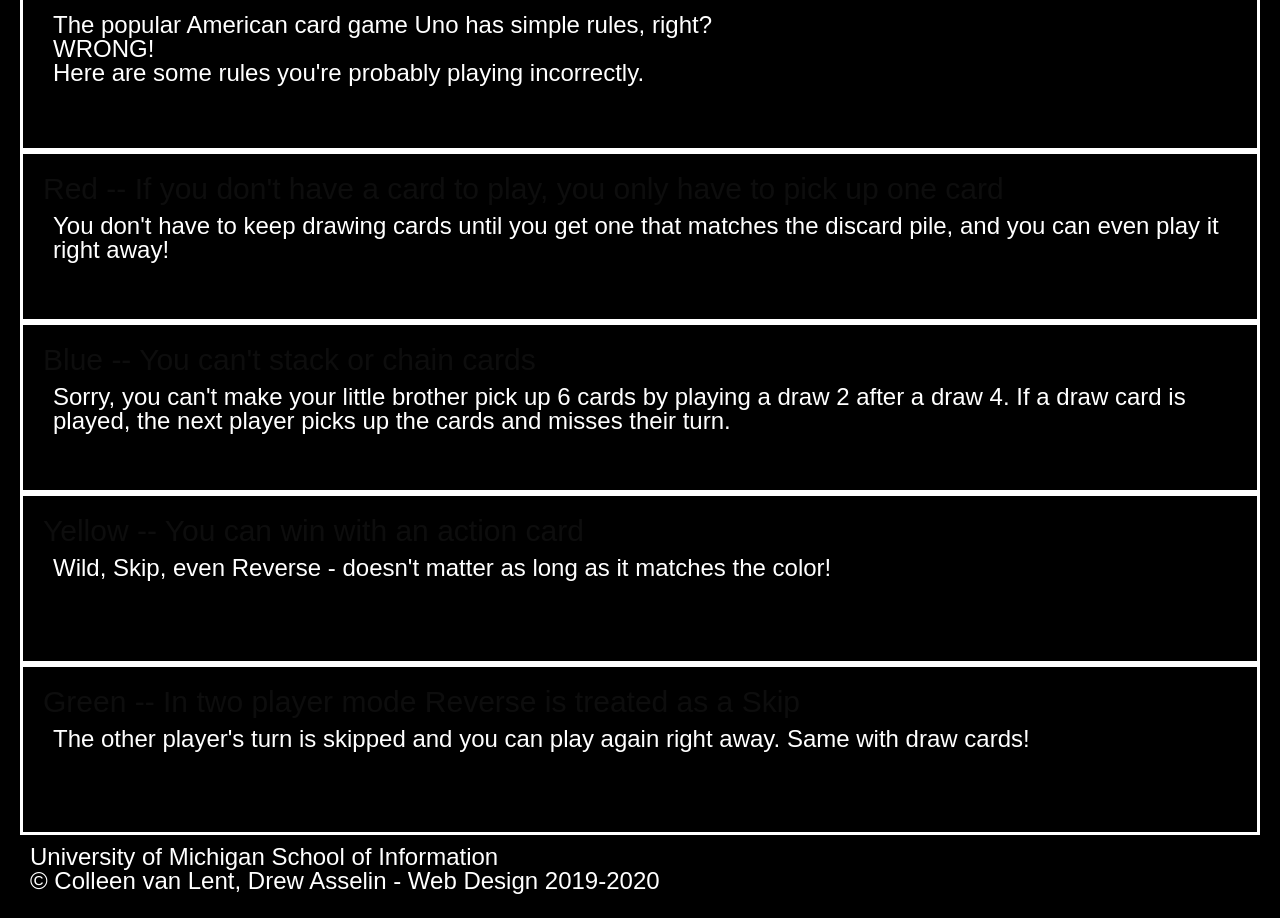
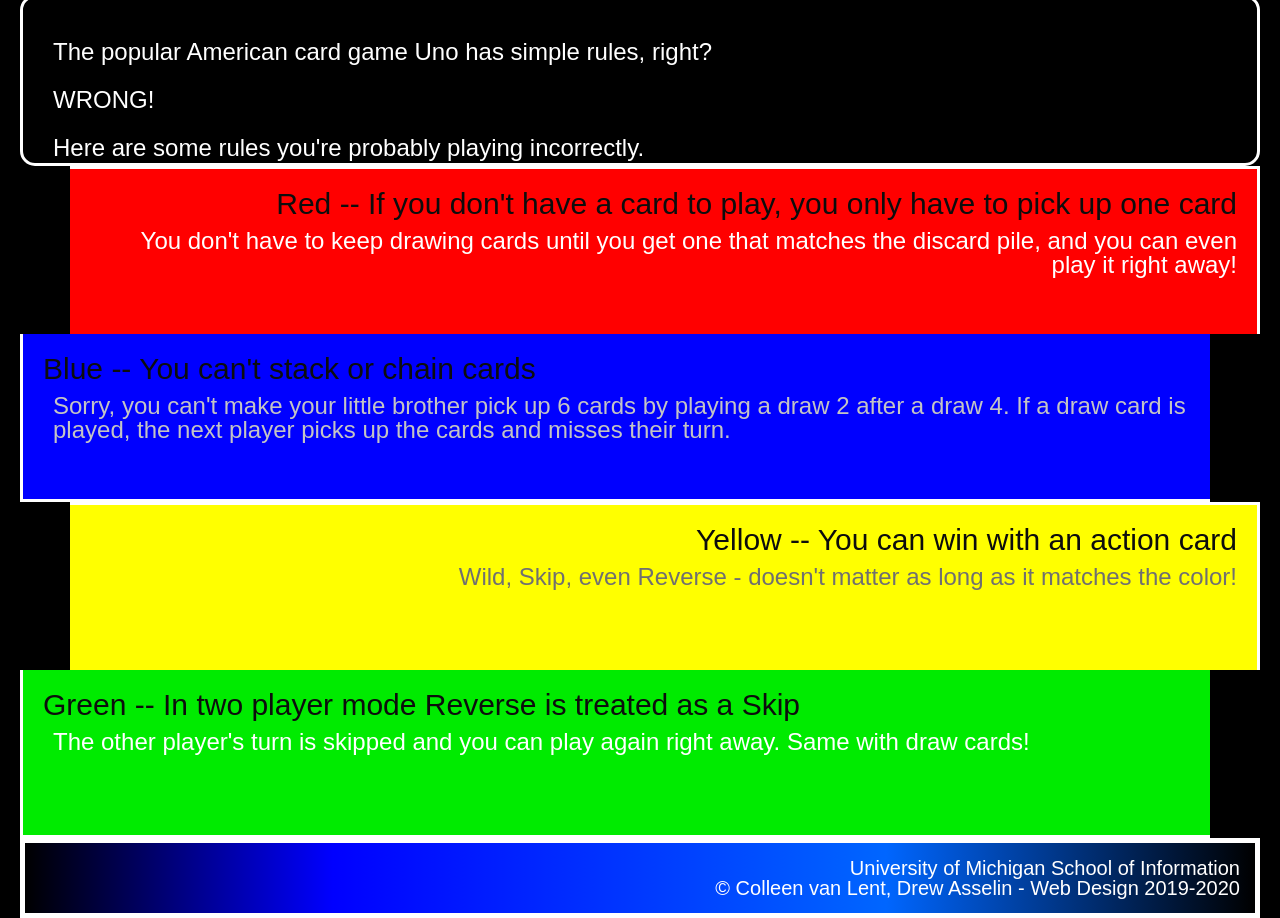
Before and after one commit to adam10cole/css_practice, a plain HTML site: page index.html in a window 1280 px wide. Shown: the part 333-1251 px from the top of the page. Before the commit the page ends 1227 px from the top, so only its background shows below. Drawn offline with Linux system fonts and the light colour scheme.

Commit message:
Update style.css

```diff
--- a/css/style.css
+++ b/css/style.css
@@ -37,3 +37,67 @@ div{
     padding: 20px 20px 20px 20px;
     border: solid 3px
 }
+
+.introduction{
+    border-radius: 15px;
+    margin-top: 15px;
+    line-height: 2;
+}
+
+.red{
+    background-color: #ff0000;
+    text-align: right;
+    margin-left: 50px;
+    border-bottom: 2px;
+    border-left: 5px;
+}
+
+.blue{
+    background-color: #0000ff;
+    text-align: left;
+    margin-right: 50px;
+    border-right: 5px;
+    border-top: 2px;
+}
+
+.blue h1{
+    color: #C4C4C4;
+}
+
+.blue p{
+    color: #C4C4C4;
+}
+
+.yellow{
+    background-color: #ffff00;
+    text-align: right;
+    margin-left: 50px;
+    border-bottom: 2px;
+    border-left: 5px;
+}
+
+.yellow p{
+    color: #707070;
+}
+
+.green{
+    background-color: #00EB00;
+    text-align: left;
+    margin-right: 50px;
+    border-right: 5px;
+    border-top: 2px;
+}
+
+footer{
+    background: rgb(0,0,0);
+    background: linear-gradient(90deg, rgba(0,0,0,1) 0%, rgba(0,0,255,1) 25%, rgba(0,102,255,1) 70%, rgba(0,0,0,1) 100%);
+    border: solid 5px;
+}
+
+footer p{
+    text-align: right;
+    font-size: 20px;
+    padding-top: 15px;
+    padding-right: 15px;
+    padding-bottom: 15px;
+}
```
